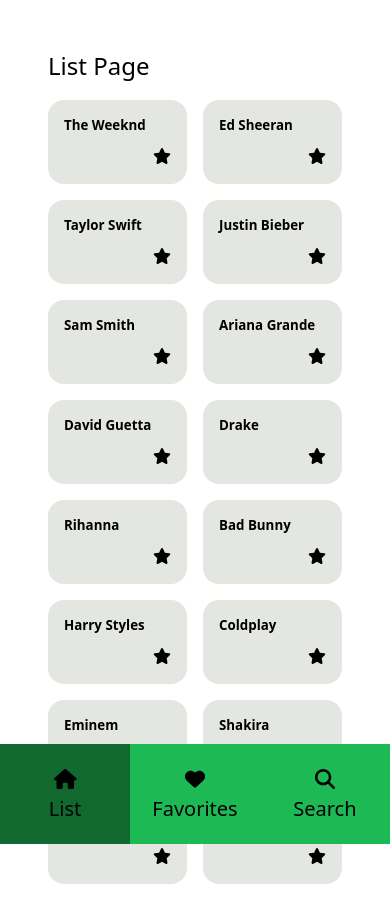
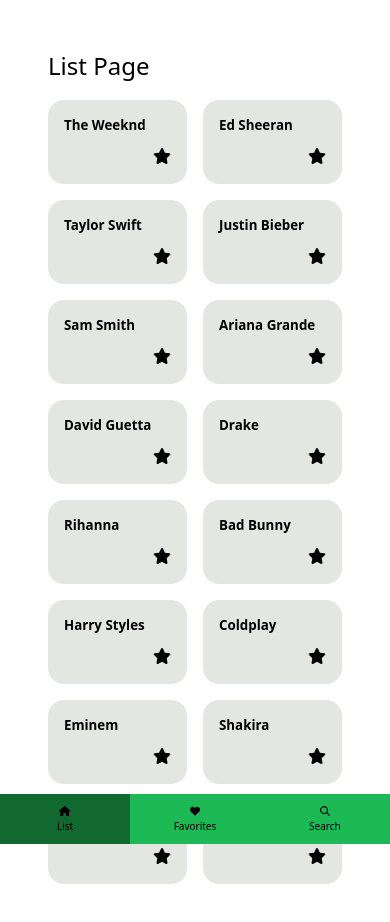
Before and after one commit to vncnttan/MySpotifyArtistList, a Next.js app: page / in a window 390 px wide. Shown: the top 922 px of the page. Built offline with nearby package versions, Linux system fonts and the light colour scheme.

Commit message:
Prettify the heading

```diff
--- a/src/components/detail/ArtistDetail.tsx
+++ b/src/components/detail/ArtistDetail.tsx
@@ -1,4 +1,5 @@
 import Image from "next/image"
+import style from "./detail.module.css"
 
 interface Props {
     data ?: any
@@ -8,15 +9,25 @@
     return (
         <div style={{margin: "1rem"}}>
             <ArtistDetailHeader data={props.data}/>
+            <ArtistDiscography data={props.data} />
         </div>
     )
 }
 
 export function ArtistDetailHeader({...props} : Props){
     return (
-        <div style={{margin: "2rem 0"}}>
-            <Image src={props.data.artist.image} alt={props.data.artist.name + "'s image."} width={200} height={200} style={{display: "inline", borderRadius: "10rem"}}/>
-            <h1 style={{display: "inline", verticalAlign: "bottom", margin: "1rem", fontSize: "3rem", fontWeight: "800"}}> {props.data.artist.name}</h1>
+        <div className={style.container}>
+            <Image src={props.data.artist.image} alt={props.data.artist.name + "'s image."} width={150} height={150} className={style.artistImage}/>
+            <h1 className={style.artistNameHeader}> {props.data.artist.name}</h1>
         </div>
     )
 }
+
+export function ArtistDiscography({...props} : Props){
+    return (
+        <div className={style.container}>
+            <h1>Discography</h1>
+            <hr />
+        </div>
+    )
+}
--- /dev/null
+++ b/src/components/detail/detail.module.css
@@ -0,0 +1,27 @@
+.container{
+    margin: 2rem 0;
+}
+
+.artistImage{
+    display: inline;
+    border-radius: 10rem;
+}
+
+.artistNameHeader{
+    display: inline;
+    vertical-align: bottom;
+    margin: 1rem;
+    font-size: 2rem;
+    font-weight: 800;
+}
+
+@media only screen and (max-width: 600px) {
+    .artistImage{
+        display: block;
+    }
+
+    .artistNameHeader{
+        display: block;
+        margin-left: 0rem;
+    }
+}
--- a/src/components/navbar/navbar.module.css
+++ b/src/components/navbar/navbar.module.css
@@ -10,10 +10,19 @@
 
 .navbarbtn{
     display: inline;
-    font-size: min(5rem, 20px);
-    padding: min(5rem, 20px);
+    font-size: min(3rem, 15px);
+    padding: min(3rem, 15px);
     width: 33.3%;
 }
+
+@media only screen and (max-width: 600px) {
+    .navbarbtn{
+        display: inline;
+        font-size: min(2rem, 10px);
+        padding: min(2rem, 10px);
+        width: 33.3%;
+    }
+  }
 
 /* .navbarbtn:hover, .navbarbtn:active{
     background-color: var(--gray);
```
